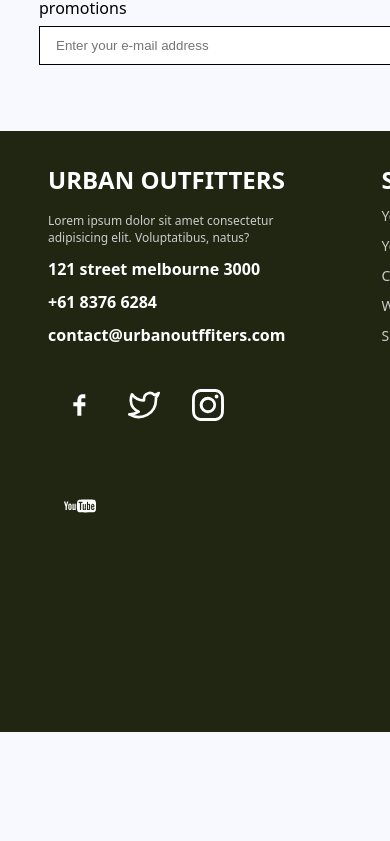
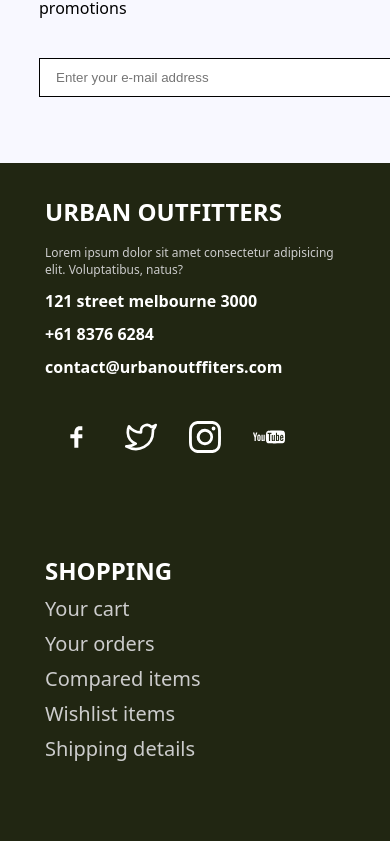
Before and after one commit to domchu/moody-studio-ecommerce, a React (Create React App) app: page / in a window 390 px wide. Shown: the part 4234-5075 px from the top of the page. Before the commit the page ends 4966 px from the top, so only its background shows below. Built offline with nearby package versions, Linux system fonts and the light colour scheme; the HTML template or start-up script is replaced by a standard one.

Commit message:
feature: footer media query

```diff
--- a/src/index.css
+++ b/src/index.css
@@ -366,7 +366,7 @@
   margin-top: 0.5rem;
 }
 
-@media screen and (min-width: 700px) {
+@media screen and (max-width: 700px) {
   .newsletter-text {
     display: flex;
     justify-content: center;
@@ -376,4 +376,14 @@
   .newsletter__search {
     margin-top: 2rem;
   }
+  .footer__container {
+    flex-direction: column;
+    align-items: center;
+  }
+  .footer__contact li a {
+    font-size: 20px;
+  }
+  .footer__contact p {
+    font-size: 20px;
+  }
 }
```
